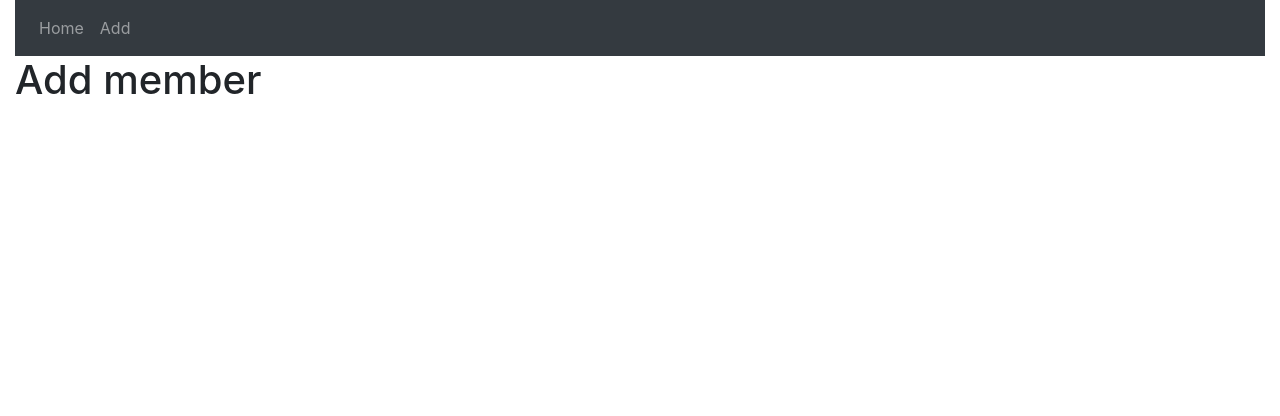
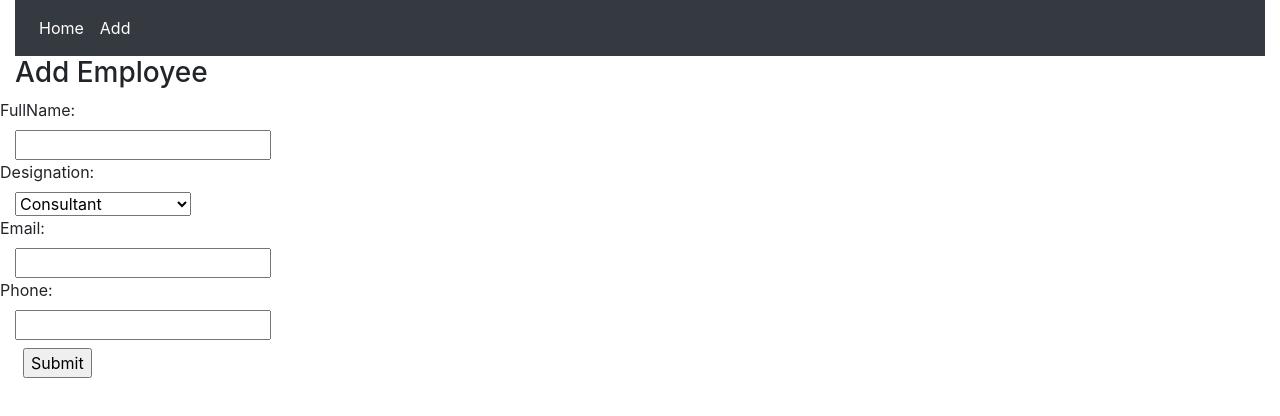
Before and after one commit to ShikharBh/employeemanagement, a React (Create React App) app: page /Add in a window 1280 px wide. Shown: the top 416 px of the page. Built offline with nearby package versions, Linux system fonts and the light colour scheme.

Commit message:
Add Employee

```diff
--- a/package.json
+++ b/package.json
@@ -13,6 +13,7 @@
     "react": "^16.13.1",
     "react-bootstrap": "^1.3.0",
     "react-dom": "^16.13.1",
+    "react-hook-form": "^6.8.2",
     "react-router-dom": "^5.2.0",
     "react-scripts": "3.4.3"
   },
--- a/src/App.js
+++ b/src/App.js
@@ -10,7 +10,7 @@ function App() {
 
   return (
     <div className="container-fluid">
-      <Navbar />
+      <Navbar  />
       <div>
         <Switch>
           <Route path="/Add" component={Add} />
--- a/src/components/addEmployee/addEmployee.jsx
+++ b/src/components/addEmployee/addEmployee.jsx
@@ -1,7 +1,64 @@
-import React from 'react';
+import React from "react";
+import { useForm } from "react-hook-form";
+import { saveEmployee } from "./../../services/fakeEmployeeService";
 
-const Add = () => {
-    return ( <h1>Add member</h1> );
+export default function App(props) {
+  const { register, handleSubmit, errors } = useForm();
+  const onSubmit = (data) => {
+    saveEmployee(data);
+    props.history.push("/");
+  };
+
+  return (
+    <form onSubmit={handleSubmit(onSubmit)}>
+      <h3>Add Employee</h3>
+      <label htmlFor="name" className="row">
+        FullName:
+      </label>
+      <input
+        name="name"
+        id="name"
+        ref={register({ required: true, maxLength: 30 })}
+      />
+      {errors.name?.type === "required" && "This is required"}
+      {errors.name?.type === "maxLength" && "Your input exceed maxLength"}
+      <label htmlFor="designation" className="row">
+        Designation:
+      </label>
+      <select
+        name="designation.name"
+        id="designation"
+        ref={register({ required: "This is required" })}
+      >
+        <option value="Consultant">Consultant</option>
+        <option value="Senior Consultant">Senior consultant</option>
+        <option value="Consultant Manager">Consultant Manager</option>
+      </select>
+      {errors.designation?.message}
+      <label htmlFor="email" className="row">
+        Email:
+      </label>
+      <input
+        name="email"
+        id="email"
+        ref={register({
+          required: true,
+          pattern: /^([a-zA-Z0-9_\-.]+)@([a-zA-Z0-9_\-.]+)\.([a-zA-Z]{2,5})$/i,
+        })}
+      />
+      {errors.email?.type === "required" && "This is required"}
+      {errors.email?.type === "pattern" && "Enter valid email"}
+      <label htmlFor="phone" className="row">
+        Phone:
+      </label>
+      <input
+        name="phoneNumber"
+        id="phone"
+        ref={register({ required: true, pattern: /^[6-9]{1}\d{9}$/i })}
+      />
+      {errors.phone?.type === "required" && "This is required"}
+      {errors.phone?.type === "pattern" && "Enter valid Indian number"}
+      <input className="row m-2" type="submit" />
+    </form>
+  );
 }
-
-export default Add;
--- a/src/components/employeesTable/employeesTable.jsx
+++ b/src/components/employeesTable/employeesTable.jsx
@@ -31,8 +31,11 @@ const EmployeesTable = (props) => {
           <th className="clickable" onClick={() => raiseSort("name")}>
             Name{renderSortIcon("name")}
           </th>
-          <th className="clickable" onClick={() => raiseSort("position.name")}>
-            Designation{renderSortIcon("position.name")}
+          <th
+            className="clickable"
+            onClick={() => raiseSort("designation.name")}
+          >
+            Designation{renderSortIcon("designation.name")}
           </th>
           <th>Email</th>
           <th>Phone</th>
@@ -43,8 +46,8 @@ const EmployeesTable = (props) => {
         {employees.map((employee) => (
           <tr key={employee._id}>
             <td>{employee.name}</td>
-            <td>{employee.position.name}</td>
-            <td>{employee.Email}</td>
+            <td>{employee.designation.name}</td>
+            <td>{employee.email}</td>
             <td>{employee.phoneNumber}</td>
             <td>
               <ModalItem
--- a/src/components/navbar/navbar.jsx
+++ b/src/components/navbar/navbar.jsx
@@ -1,20 +1,30 @@
-import React, { Component } from 'react';
-import {Link} from 'react-router-dom';
+import React, { Component } from "react";
+import { NavLink } from "react-router-dom";
 
 class Navbar extends Component {
-    state = {  }
+  state = {};
   render() {
     return (
       <nav className="navbar navbar-expand-lg navbar-dark bg-dark">
-
-            <button className="navbar-toggler" type="button" data-toggle="collapse" data-target="#navbarNavAltMarkup" aria-controls="navbarNavAltMarkup" aria-expanded="false" aria-label="Toggle navigation">
+        <button
+          className="navbar-toggler"
+          type="button"
+          data-toggle="collapse"
+          data-target="#navbarNavAltMarkup"
+          aria-controls="navbarNavAltMarkup"
+          aria-expanded="false"
+          aria-label="Toggle navigation"
+        >
           <span className="navbar-toggler-icon"></span>
         </button>
         <div className="collapse navbar-collapse" id="navbarNavAltMarkup">
           <div className="navbar-nav">
-                <Link className="nav-link" to="/">Home </Link>
-                <Link className="nav-link" to="/Add">Add </Link>
-
+            <NavLink className="nav-item nav-link" to="/">
+              Home{" "}
+            </NavLink>
+            <NavLink className="nav-item nav-link" to="/Add">
+              Add{" "}
+            </NavLink>
           </div>
         </div>
       </nav>
--- /dev/null
+++ b/src/services/fakeDesignationService.js
@@ -0,0 +1,9 @@
+export const designation = [
+  { _id: "5b21ca3eeb7f6fbccd471810", name: "Consultant Manager" },
+  { _id: "5b21ca3eeb7f6fbccd471811", name: "Senior Consultant" },
+  { _id: "5b21ca3eeb7f6fbccd471818", name: "Consultant" },
+];
+
+export function getDesignation() {
+  return designation.filter((g) => g);
+}
--- a/src/services/fakeEmployeeService.js
+++ b/src/services/fakeEmployeeService.js
@@ -1,62 +1,97 @@
+import * as designationAPI from "./fakeDesignationService";
+
 const employees = [
   {
     _id: "5b21ca3eeb7f6fbccd471815",
     name: "Shikhar",
-    position: { _id: "5b21ca3eeb7f6fbccd471818", name: "Consultant" },
+    designation: { _id: "5b21ca3eeb7f6fbccd471818", name: "Consultant" },
     phoneNumber: 9741717356,
-    Email: "shikhar@gmailcom",
+    email: "shikhar@gmailcom",
   },
   {
     _id: "5b21ca3eeb7f6fbccd471813",
     name: "Agam",
-    position: { _id: "5b21ca3eeb7f6fbccd471818", name: "Consultant" },
+    designation: { _id: "5b21ca3eeb7f6fbccd471818", name: "Consultant" },
     phoneNumber: 9741717000,
-    Email: "agam@gmailcom",
+    email: "agam@gmailcom",
   },
   {
     _id: "5b21ca3eeb7f6fbccd471812",
     name: "Shilpa",
-    position: { _id: "5b21ca3eeb7f6fbccd471818", name: "Consultant" },
+    designation: { _id: "5b21ca3eeb7f6fbccd471818", name: "Consultant" },
     phoneNumber: 9741717111,
-    Email: "shilpa@gmailcom",
+    email: "shilpa@gmailcom",
   },
   {
     _id: "5b21ca3eeb7f6fbccd471814",
     name: "Srinath",
-    position: { _id: "5b21ca3eeb7f6fbccd471811", name: "Senior Consultant" },
+    designation: { _id: "5b21ca3eeb7f6fbccd471811", name: "Senior Consultant" },
     phoneNumber: 9741717222,
-    Email: "srinath@gmailcom",
+    email: "srinath@gmailcom",
   },
   {
     _id: "5b21ca3eeb7f6fbccd471816",
     name: "Sujith",
-    position: { _id: "5b21ca3eeb7f6fbccd471810", name: "Consultant Manager" },
+    designation: {
+      _id: "5b21ca3eeb7f6fbccd471810",
+      name: "Consultant Manager",
+    },
     phoneNumber: 9741717333,
-    Email: "sujith@gmailcom",
+    email: "sujith@gmailcom",
   },
   {
     _id: "5b21ca3eeb7f6fbccd471817",
     name: "Ravi",
-    position: { _id: "5b21ca3eeb7f6fbccd471810", name: "Consultant Manager" },
+    designation: {
+      _id: "5b21ca3eeb7f6fbccd471810",
+      name: "Consultant Manager",
+    },
     phoneNumber: 9741717444,
-    Email: "ravi@gmailcom",
+    email: "ravi@gmailcom",
   },
   {
     _id: "5b21ca3eeb7f6fbccd471818",
     name: "Abhi",
-    position: { _id: "5b21ca3eeb7f6fbccd471811", name: "Senior Consultant" },
+    designation: { _id: "5b21ca3eeb7f6fbccd471811", name: "Senior Consultant" },
     phoneNumber: 9741717555,
-    Email: "abhi@gmailcom",
+    email: "abhi@gmailcom",
   },
   {
     _id: "5b21ca3eeb7f6fbccd471820",
     name: "Ramesh",
-    position: { _id: "5b21ca3eeb7f6fbccd471811", name: "Senior Consultant" },
+    designation: { _id: "5b21ca3eeb7f6fbccd471811", name: "Senior Consultant" },
     phoneNumber: 9741717777,
-    Email: "ramesh@gmailcom",
+    email: "ramesh@gmailcom",
   },
 ];
 
 export function getEmployees() {
   return employees;
 }
+
+export function getEmployee(id) {
+  return employees.find((m) => m._id === id);
+}
+
+export function saveEmployee(employee) {
+  let employeeInDb = employees.find((m) => m._id === employee._id) || {};
+  employeeInDb.name = employee.name;
+  employeeInDb.designation = designationAPI.designation.find(
+    (g) => g.name === employee.designation.name
+  );
+  employeeInDb.email = employee.email;
+  employeeInDb.phoneNumber = employee.phoneNumber;
+
+  if (!employeeInDb._id) {
+    employeeInDb._id = Date.now();
+    employees.push(employeeInDb);
+  }
+
+  return employeeInDb;
+}
+
+export function deleteEmployee(id) {
+  let employeeInDb = employees.find((m) => m._id === id);
+  employees.splice(employees.indexOf(employeeInDb), 1);
+  return employeeInDb;
+}
```
Also changed, not shown: 1 other file (tests, documents, lock files or other folders). Lines whose indentation alone changed are shown as unchanged.
